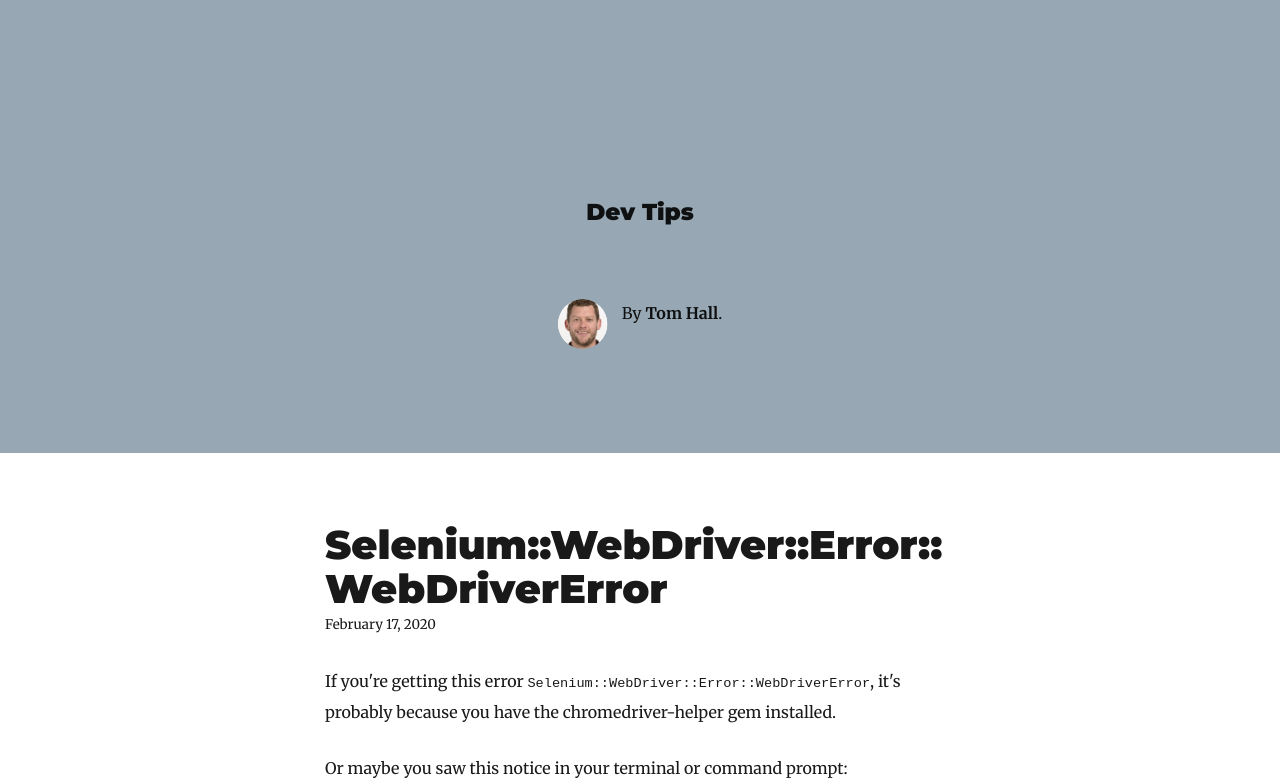
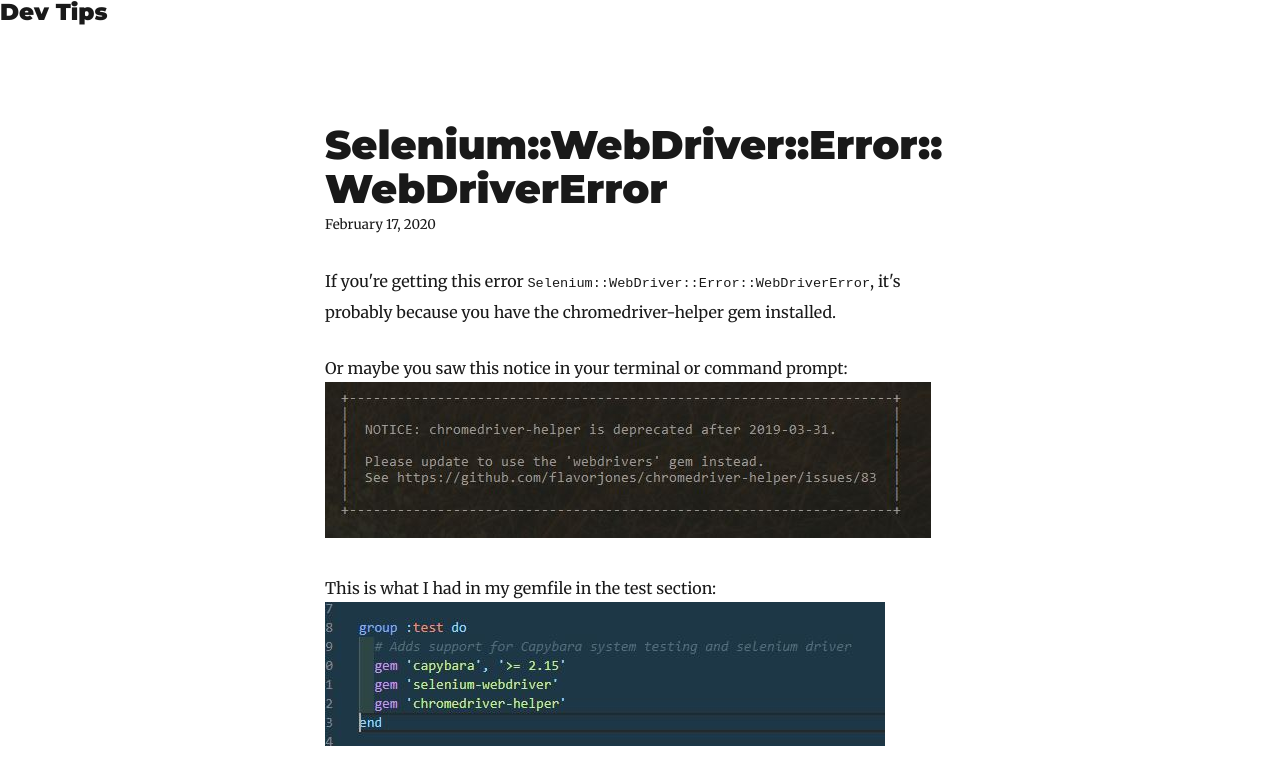
Before and after one commit to thall1961/me, a Gatsby site: page /chromedriver-helper/ in a window 1280 px wide. Shown: the top 779 px of the page. Built offline with nearby package versions, Linux system fonts and the light colour scheme; Gatsby itself is replaced by a stand-in of ours; some packages are replaced by stand-ins of ours.

Commit message:
styling 13

```diff
--- a/src/components/layout.tsx
+++ b/src/components/layout.tsx
@@ -66,15 +66,19 @@ function Layout({location, children}: InferProps<typeof Layout.propTypes>) {
   }}>Tips and tricks I have picked up along the years.</p> : '';
   return (
     <>
-      <div className={'bkg'}>
+      {isHome
+        ? <div className={'bkg'}>
           <header style={{
             marginLeft: `auto`,
             marginRight: `auto`
           }}
-        >{header}</header>
+          >{homeHeader}</header>
           {subHeader}
           <Bio/>
         </div>
+        : <header>
+          {otherHeader}
+        </header>}
       <div
         style={{
           marginLeft: `auto`,
```
Lines whose indentation alone changed are shown as unchanged.
